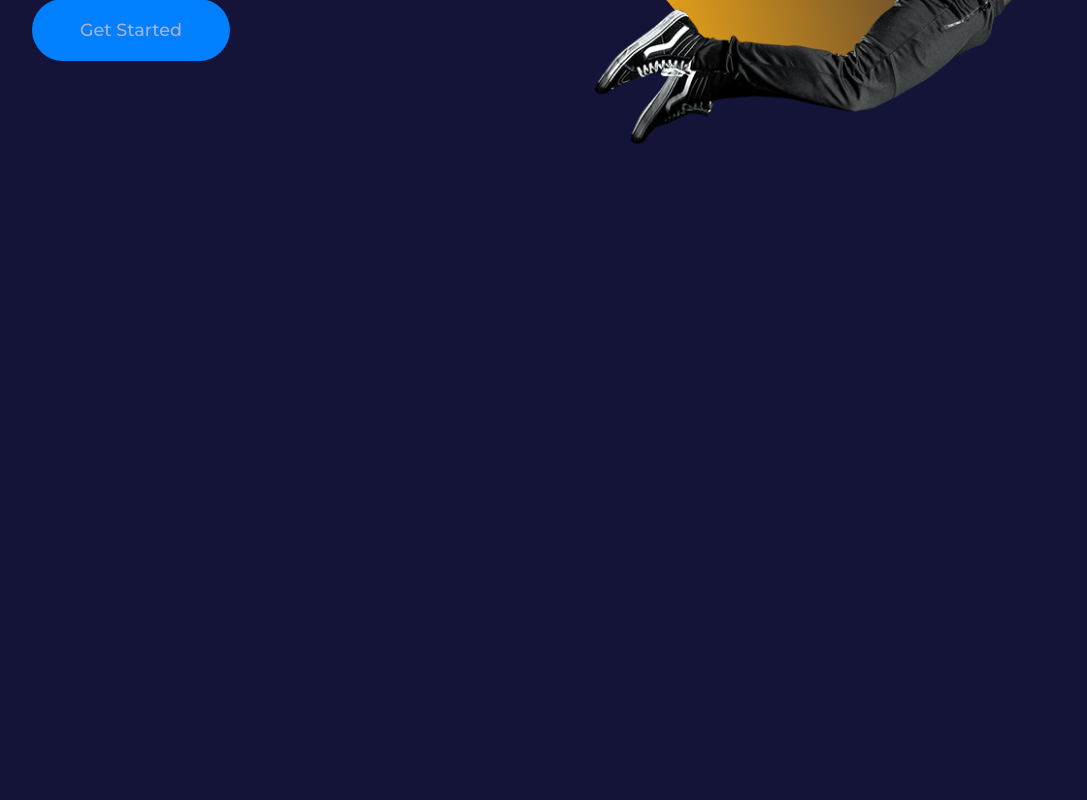
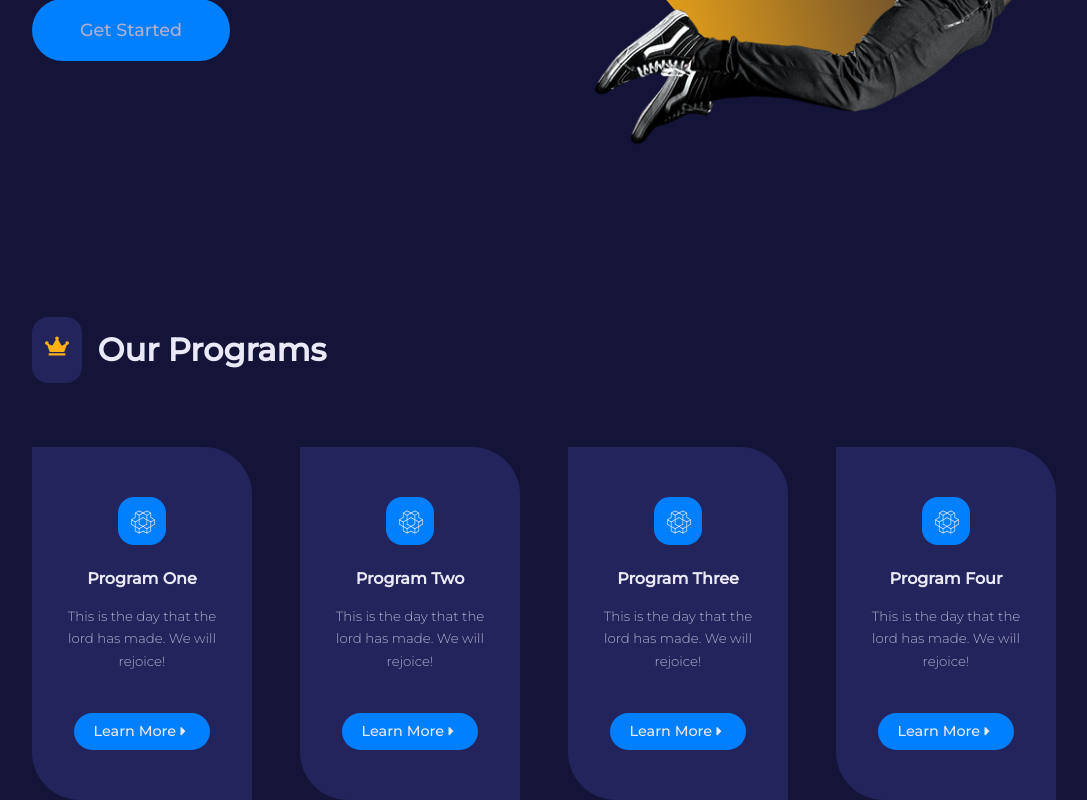
Before and after one commit to Canaga81/sport-web, a React (Vite) app: page / in a window 1280 px wide. Shown: the part 547-1347 px from the top of the page, without its empty margins (96-1183 px from the left). Before the commit the page ends 800 px from the top, so only its background shows below. Built offline with nearby package versions, Linux system fonts and the light colour scheme.

Commit message:
Card & Section Header Finish

```diff
--- /dev/null
+++ b/src/UI/Card/index.jsx
@@ -0,0 +1,11 @@
+import React from 'react';
+
+const Card = ( { className, children } ) => {
+    return (
+        <article className={`card ${className}`}>
+            {children}
+        </article>
+    );
+};
+
+export default Card;
--- /dev/null
+++ b/src/components/Programs/index.jsx
@@ -0,0 +1,36 @@
+import { FaCrown } from "react-icons/fa";
+import SectionHeader from "../SectionHeader";
+import { programs } from "../../data";
+import Card from "../../UI/Card";
+import { SiOpenaigym } from "react-icons/si";
+import { Link } from 'react-router-dom'
+import { FaCaretRight } from "react-icons/fa";
+
+const Programs = () => {
+    return (
+        <div className='programs'>
+
+            <div className="container programs__container">
+                <SectionHeader icon={<FaCrown />} title="Our Programs" />
+            </div>
+
+            <div className="container programs__wrapper">
+                {
+                    programs.map( ( { id, title, info, path } ) => {
+                        return (
+                            <Card key={id} className='programs__program'>
+                                <span><SiOpenaigym /></span>
+                                <h4>{title}</h4>
+                                <small>{info}</small>
+                                <Link className="btn sm" to={path}>Learn More <FaCaretRight /> </Link>
+                            </Card>
+                        )
+                    } )
+                }
+            </div>
+
+        </div>
+    );
+};
+
+export default Programs;
--- /dev/null
+++ b/src/components/SectionHeader/index.jsx
@@ -0,0 +1,12 @@
+import React from 'react';
+
+const SectionHeader = ( { icon, title, className } ) => {
+    return (
+        <div className={`section__head ${className}`}>
+            <span>{icon}</span>
+            <h2>{title}</h2>
+        </div>
+    );
+};
+
+export default SectionHeader;
--- a/src/data.js
+++ b/src/data.js
@@ -1,4 +1,4 @@
-// import { SiOpenaigym } from "react-icons/si";
+
 
 
 
@@ -35,36 +35,32 @@ export const links = [
 
 
 
-// export const programs = [
-//     {
-//         id: 1,
-//         icon: <SiOpenaigym />,
-//         title: "Program One",
-//         info: "This is the day that the lord has made. We will rejoice!",
-//         path: "/programs/111"
-//     },
-//     {
-//         id: 2,
-//         icon: <SiOpenaigym />,
-//         title: "Program Two",
-//         info: "This is the day that the lord has made. We will rejoice!",
-//         path: "/programs/222"
-//     },
-//     {
-//         id: 3,
-//         icon: <SiOpenaigym />,
-//         title: "Program Three",
-//         info: "This is the day that the lord has made. We will rejoice!",
-//         path: "/programs/333"
-//     },
-//     {
-//         id: 4,
-//         icon: <SiOpenaigym />,
-//         title: "Program Four",
-//         info: "This is the day that the lord has made. We will rejoice!",
-//         path: "/programs/444"
-//     }
-// ];
+export const programs = [
+    {
+        id: 1,
+        title: "Program One",
+        info: "This is the day that the lord has made. We will rejoice!",
+        path: "/programs/111"
+    },
+    {
+        id: 2,
+        title: "Program Two",
+        info: "This is the day that the lord has made. We will rejoice!",
+        path: "/programs/222"
+    },
+    {
+        id: 3,
+        title: "Program Three",
+        info: "This is the day that the lord has made. We will rejoice!",
+        path: "/programs/333"
+    },
+    {
+        id: 4,
+        title: "Program Four",
+        info: "This is the day that the lord has made. We will rejoice!",
+        path: "/programs/444"
+    }
+];
 
 
 
@@ -264,8 +260,6 @@ export const links = [
 
 
 
-
-
 // const Trainer1 = require( './images/trainer1.jpg' );
 // const Trainer2 = require( './images/trainer2.jpg' );
 // const Trainer3 = require( './images/trainer3.jpg' );
@@ -318,32 +312,3 @@ export const links = [
 //         socials: ['https://instagram.com/', 'https://twitter.com/', 'https://facebook.com/', 'https://linkedin.com/']
 //     }
 // ];
-
-
-
-// export const links = [
-//     {
-//         name: "Home",
-//         path: '/'
-//     },
-//     {
-//         name: "About",
-//         path: '/about'
-//     },
-//     {
-//         name: "Gallery",
-//         path: '/gallery'
-//     },
-//     {
-//         name: "Plans",
-//         path: '/plans'
-//     },
-//     {
-//         name: "Trainers",
-//         path: '/trainers'
-//     },
-//     {
-//         name: "Contact",
-//         path: '/contact'
-//     }
-// ];
--- a/src/index.css
+++ b/src/index.css
@@ -101,8 +101,74 @@ img {
 .btn.sm {
     padding: 0.4rem 1.2rem;
     font-size: 0.9rem;
+    display: flex;
+    align-items: center;
 }
 
 .btn.sm:hover {
     background: var(--color-gray-100);
 }
+
+section {
+    margin-top: 10rem;
+}
+
+/*! SectionHeader */
+
+.section__head {
+    display: flex;
+    align-items: center;
+    gap: 1rem;
+}
+
+.section__head span {
+    background: var(--color-gray-500);
+    padding: 0.8rem;
+    border-radius: 1rem;
+    color: var(--color-secondary);
+    font-size: 1.5rem;
+}
+
+/*! Card */
+
+.card {
+    background: var(--color-gray-500);
+    border: 2px solid transparent;
+    text-align: center;
+    border-radius: 0 3rem 0 3rem;
+    transition: var(--transition);
+    padding: 3rem 2rem;
+}
+
+.card:hover {
+    background: transparent;
+    border-color: var(--color-gray-400);
+    cursor: default;
+}
+
+.card span {
+    width: 3rem;
+    height: 3rem;
+    background: var(--color-primary);
+    color: var(--color-gray-100);
+    font-size: 1.5rem;
+    padding: 0.8rem;
+    display: grid;
+    place-items: center;
+    margin-bottom: 1.5rem;
+    margin-inline: auto;
+    border-radius: 1rem;
+    transition: var(--transition);
+}
+
+.card:hover span {
+    background: var(--color-secondary);
+    color: var(--color-gray-600);
+}
+
+
+.card small {
+    margin-top: 1rem;
+    display: block;
+    font-weight: 300;
+}
--- a/src/pages/Home/home.css
+++ b/src/pages/Home/home.css
@@ -56,3 +56,24 @@
 .main__header-right:hover .main__header-circle {
     filter: blur(15px);
 }
+
+/*! Programs */
+
+.programs {
+    margin-top: 4rem;
+}
+
+.programs__wrapper {
+    display: grid;
+    grid-template-columns: repeat(4, 1fr);
+    gap: 3rem;
+    margin-top: 4rem;
+}
+
+.programs__program a {
+    margin-top: 2.5rem;
+}
+
+.programs__program:hover a {
+    background: var(--color-secondary);
+}
--- a/src/pages/Home/index.jsx
+++ b/src/pages/Home/index.jsx
@@ -1,4 +1,5 @@
 import MainHeader from '../../components/MainHeader';
+import Programs from '../../components/Programs';
 import './home.css'
 
 const Home = () => {
@@ -7,6 +8,8 @@ const Home = () => {
     <>
       <MainHeader />
 
+      <Programs />
+
     </>
   )
 
```
